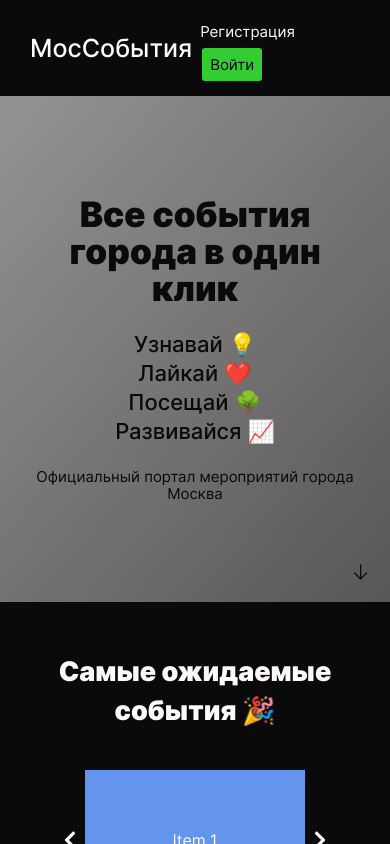
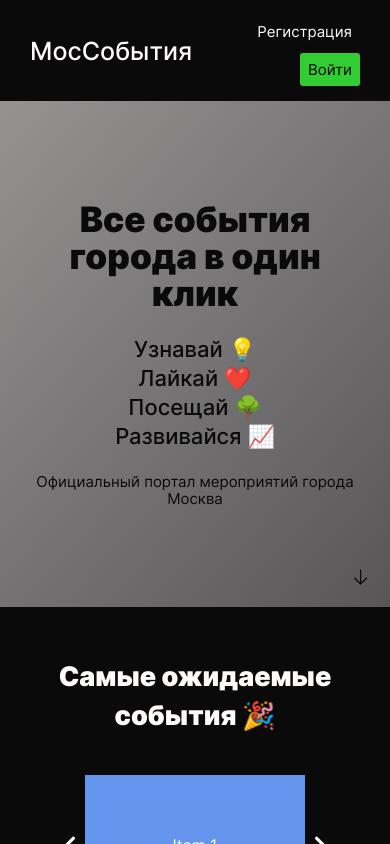
Before and after one commit to VasilyRazdorsky/RTUITLab_recruit, a Next.js app: page / in a window 390 px wide. Shown: the top 844 px of the page. Built offline with nearby package versions, Linux system fonts and the light colour scheme.

Commit message:
Fix bugs in header and sign-up

```diff
--- a/src/pages/_app.js
+++ b/src/pages/_app.js
@@ -3,10 +3,7 @@ import { useRouter } from "next/router";
 import { useState } from "react";
 import Layout from "@/components/Layout";
 
-export default function App({
-  Component,
-  pageProps: { session, ...pageProps },
-}) {
+export default function App({ Component, pageProps }) {
   const router = useRouter();
 
   const [isLoggedIn, setIsLoggedIn] = useState(false);
--- a/src/pages/sign-up.js
+++ b/src/pages/sign-up.js
@@ -59,7 +59,7 @@ export default function Register() {
 
       <p className="login__redirect-text">
         Уже зарегистрированы?{" "}
-        <Link href="/sign-up" className="login__redirect-link">
+        <Link href="/sign-in" className="login__redirect-link">
           Войти
         </Link>
       </p>
--- a/src/styles/Header.css
+++ b/src/styles/Header.css
@@ -113,4 +113,15 @@
     .header {
         padding: 15px 30px;
     }
+
+    .header__button_action_login {
+        margin-left: 0;
+        margin-top: 5px;
+    }
+
+    .header__login-buttons {
+        display: flex;
+        flex-direction: column;
+        align-items: flex-end;
+    }
 }
```
Also changed, not shown: src/components/isAuth.js (+2 -10 lines), src/pages/events.js (+5 -4 lines).
